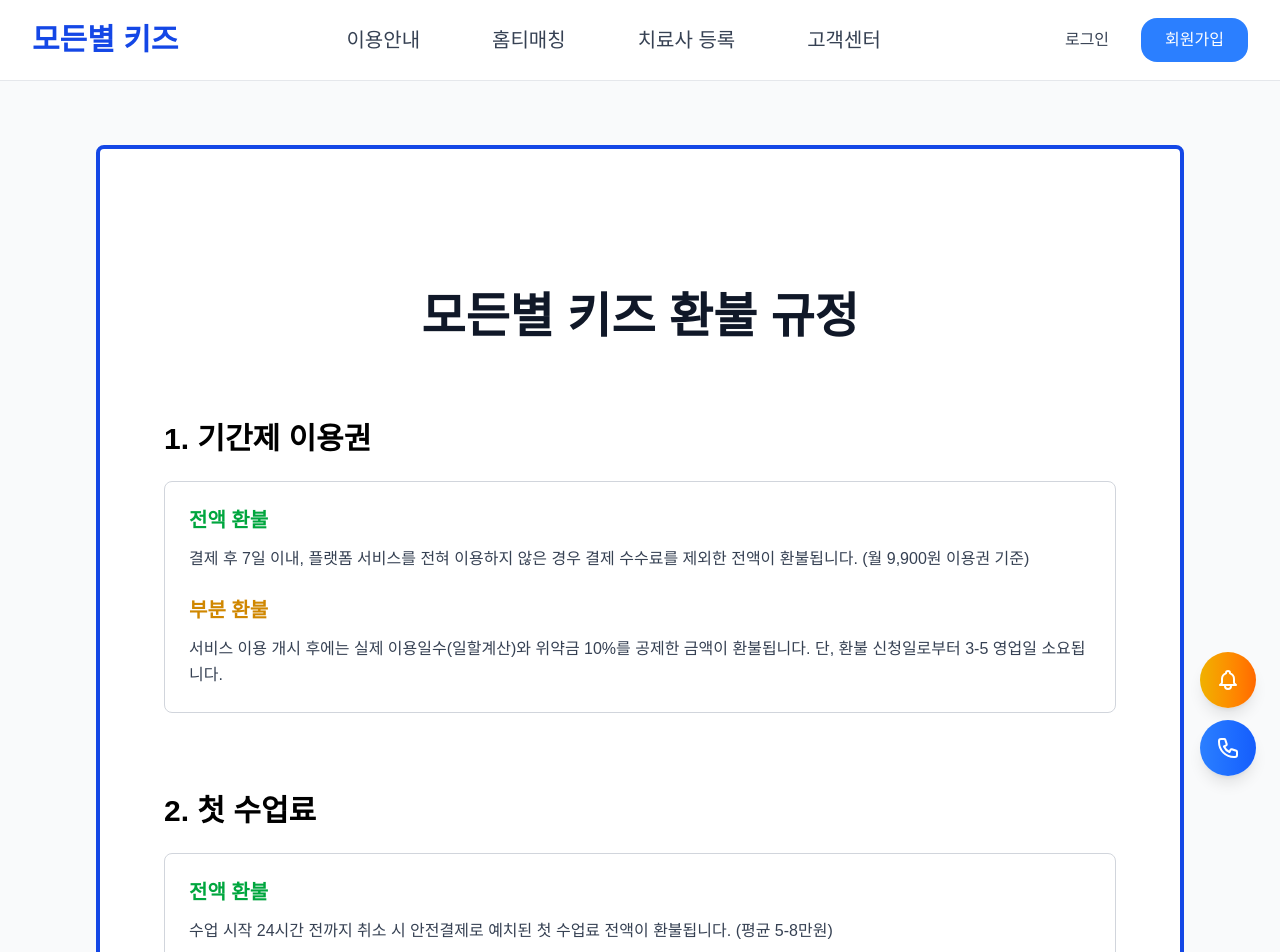
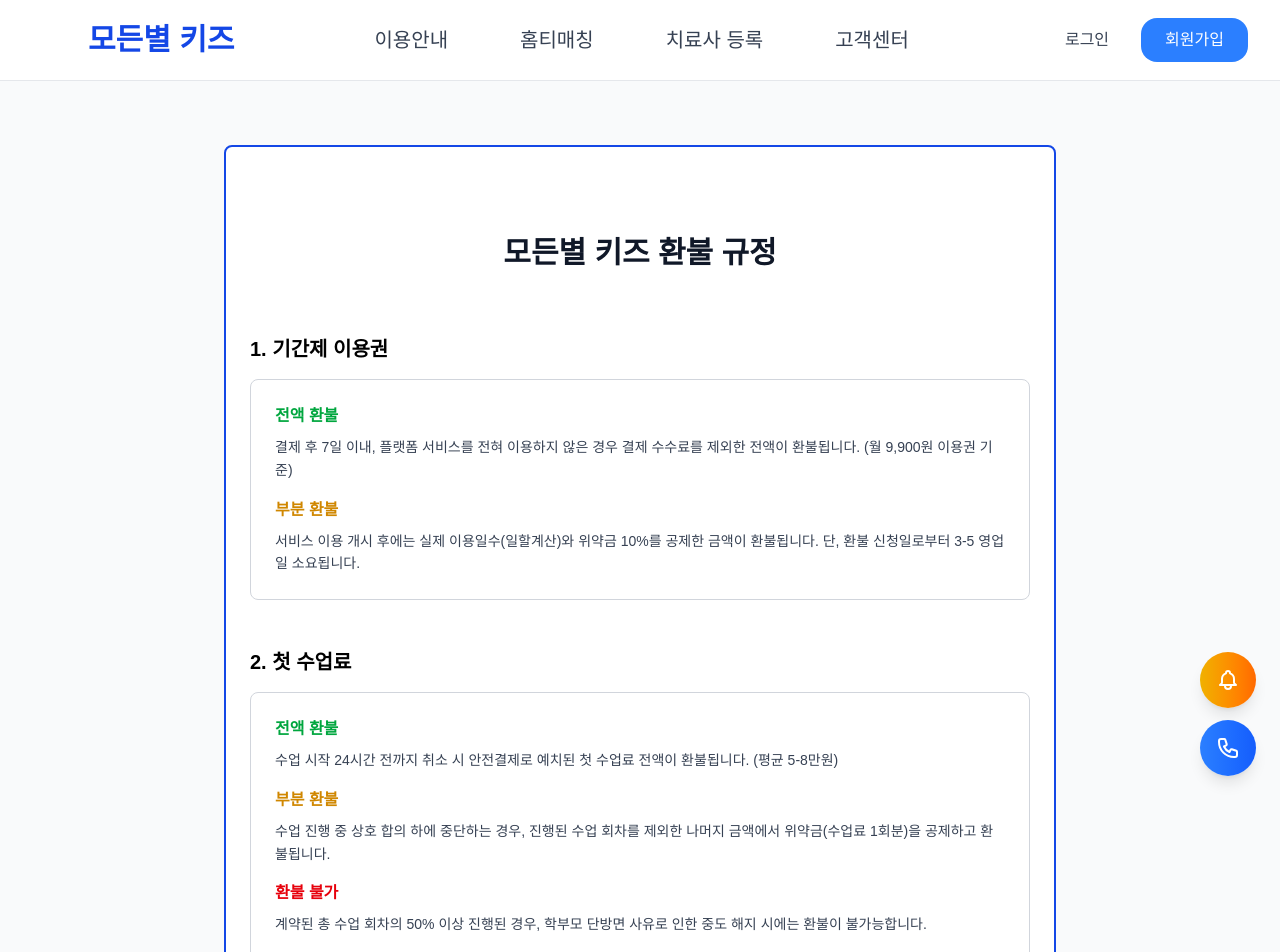
Before and after one commit to Hamyoungmin/momci, a Next.js app: page /refund-policy in a window 1280 px wide. Shown: the top 952 px of the page. Built offline with nearby package versions, Linux system fonts and the light colour scheme; no server answers.

Commit message:
feat: 비로그인 사이드바 적용 및 드롭다운 제거, 환불규정 스타일 비율 정렬, 치료사 신청 필수 서류 검증 추가, 지원자 배지 고정 및 순서 조정, 홈티매칭 레이아웃 폭 확장

```diff
--- a/src/app/parent-guide/page.tsx
+++ b/src/app/parent-guide/page.tsx
@@ -38,24 +38,10 @@ export default function ParentGuidePage() {
   // 이용권 구매 메뉴 렌더링 함수
   const renderPricingMenu = () => {
     if (!currentUser || !userData) {
-      // 비로그인 사용자는 드롭다운으로 둘 다 표시
       return (
-        <div className="relative group">
-          <button className="w-full text-gray-700 hover:bg-gray-50 text-left px-4 py-3 rounded-2xl text-sm font-medium transition-colors flex items-center justify-between">
-            이용권 구매
-            <svg className="w-4 h-4 transition-transform group-hover:rotate-180" fill="none" stroke="currentColor" viewBox="0 0 24 24">
-              <path strokeLinecap="round" strokeLinejoin="round" strokeWidth={2} d="M19 9l-7 7-7-7" />
-            </svg>
-          </button>
-          <div className="absolute left-0 top-full mt-1 w-full bg-white shadow-lg rounded-xl border border-gray-200 opacity-0 invisible group-hover:opacity-100 group-hover:visible transition-all duration-200 z-10">
-            <Link href="/parent-pricing" className="block px-4 py-3 text-sm text-gray-700 hover:bg-blue-50 hover:text-blue-600 transition-colors rounded-t-xl">
-              학부모용
-            </Link>
-            <Link href="/teacher-pricing" className="block px-4 py-3 text-sm text-gray-700 hover:bg-blue-50 hover:text-blue-600 transition-colors rounded-b-xl">
-              선생님용
-            </Link>
-          </div>
-        </div>
+        <Link href="/pricing" className="block w-full text-gray-700 hover:bg-gray-50 text-left px-4 py-3 rounded-2xl text-sm font-medium transition-colors">
+          이용권 구매
+        </Link>
       );
     }
 
--- a/src/app/refund-policy/page.tsx
+++ b/src/app/refund-policy/page.tsx
@@ -5,27 +5,27 @@ export default function RefundPolicyPage() {
     <div className="min-h-screen bg-gray-50">
       {/* 메인 환불규정 섹션 */}
       <section className="py-16">
-        <div className="max-w-6xl mx-auto px-4 sm:px-6 lg:px-8">
-          <div className="bg-white border-4 border-blue-700 rounded-lg p-16">
-            <div className="text-center mb-20 mt-20">
-              <h2 className="text-5xl font-bold text-gray-900 mb-4">모든별 키즈 환불 규정</h2>
+        <div className="max-w-4xl mx-auto px-4 sm:px-6 lg:px-8">
+          <div className="bg-white border-2 border-blue-700 rounded-lg p-6">
+            <div className="text-center mb-16 mt-16">
+              <h2 className="text-3xl font-bold text-gray-900 mb-4">모든별 키즈 환불 규정</h2>
             </div>
 
             {/* 1. 기간제 이용권 */}
-            <div className="mb-20">
-              <h3 className="text-3xl font-bold text-black mb-6">1. 기간제 이용권</h3>
+            <div className="mb-12">
+              <h3 className="text-xl font-bold text-black mb-4">1. 기간제 이용권</h3>
 
               <div className="border border-gray-300 rounded-lg p-6">
-                <div className="mb-6">
-                  <h4 className="text-xl font-bold text-green-600 mb-3">전액 환불</h4>
-                  <p className="text-gray-700 leading-relaxed">
+                <div className="mb-4">
+                  <h4 className="text-base font-bold text-green-600 mb-2">전액 환불</h4>
+                  <p className="text-gray-700 leading-relaxed text-sm">
                     결제 후 7일 이내, 플랫폼 서비스를 전혀 이용하지 않은 경우 결제 수수료를 제외한 전액이 환불됩니다. (월 9,900원 이용권 기준)
                   </p>
                 </div>
 
                 <div>
-                  <h4 className="text-xl font-bold text-yellow-600 mb-3">부분 환불</h4>
-                  <p className="text-gray-700 leading-relaxed">
+                  <h4 className="text-base font-bold text-yellow-600 mb-2">부분 환불</h4>
+                  <p className="text-gray-700 leading-relaxed text-sm">
                     서비스 이용 개시 후에는 실제 이용일수(일할계산)와 위약금 10%를 공제한 금액이 환불됩니다. 단, 환불 신청일로부터 3-5 영업일 소요됩니다.
                   </p>
                 </div>
@@ -33,27 +33,27 @@ export default function RefundPolicyPage() {
             </div>
 
             {/* 2. 첫 수업료 */}
-            <div className="mb-10">
-              <h3 className="text-3xl font-bold text-black mb-6">2. 첫 수업료</h3>
+            <div className="mb-12">
+              <h3 className="text-xl font-bold text-black mb-4">2. 첫 수업료</h3>
 
               <div className="border border-gray-300 rounded-lg p-6">
-                <div className="mb-6">
-                  <h4 className="text-xl font-bold text-green-600 mb-3">전액 환불</h4>
-                  <p className="text-gray-700 leading-relaxed">
+                <div className="mb-4">
+                  <h4 className="text-base font-bold text-green-600 mb-2">전액 환불</h4>
+                  <p className="text-gray-700 leading-relaxed text-sm">
                     수업 시작 24시간 전까지 취소 시 안전결제로 예치된 첫 수업료 전액이 환불됩니다. (평균 5-8만원)
                   </p>
                 </div>
 
-                <div className="mb-6">
-                  <h4 className="text-xl font-bold text-yellow-600 mb-3">부분 환불</h4>
-                  <p className="text-gray-700 leading-relaxed">
+                <div className="mb-4">
+                  <h4 className="text-base font-bold text-yellow-600 mb-2">부분 환불</h4>
+                  <p className="text-gray-700 leading-relaxed text-sm">
                     수업 진행 중 상호 합의 하에 중단하는 경우, 진행된 수업 회차를 제외한 나머지 금액에서 위약금(수업료 1회분)을 공제하고 환불됩니다.
                   </p>
                 </div>
 
                 <div>
-                  <h4 className="text-xl font-bold text-red-600 mb-3">환불 불가</h4>
-                  <p className="text-gray-700 leading-relaxed">
+                  <h4 className="text-base font-bold text-red-600 mb-2">환불 불가</h4>
+                  <p className="text-gray-700 leading-relaxed text-sm">
                     계약된 총 수업 회차의 50% 이상 진행된 경우, 학부모 단방면 사유로 인한 중도 해지 시에는 환불이 불가능합니다.
                   </p>
                 </div>
--- a/src/components/Header.tsx
+++ b/src/components/Header.tsx
@@ -31,7 +31,7 @@ export default function Header() {
       <div className="max-w-7xl mx-auto px-4 sm:px-6 lg:px-8">
         <div className="flex justify-between items-center h-20">
           {/* 로고 */}
-          <div className="flex-shrink-0">
+          <div className="flex-shrink-0 ml-14">
             <Link href="/" className="flex items-center">
               <span className="text-3xl font-bold text-blue-700">모든별 키즈</span>
             </Link>
--- a/src/components/pricing/ParentPricingPlans.tsx
+++ b/src/components/pricing/ParentPricingPlans.tsx
@@ -45,24 +45,10 @@ export default function ParentPricingPlans() {
   // 이용권 구매 메뉴 렌더링 함수
   const renderPricingMenu = () => {
     if (!currentUser || !userData) {
-      // 비로그인 사용자는 드롭다운으로 둘 다 표시 (현재 페이지가 학부모용이므로 강조)
       return (
-        <div className="relative group">
-          <div className="w-full bg-blue-50 text-blue-600 text-left px-4 py-3 rounded-2xl text-sm font-medium flex items-center justify-between">
-            이용권 구매
-            <svg className="w-4 h-4" fill="none" stroke="currentColor" viewBox="0 0 24 24">
-              <path strokeLinecap="round" strokeLinejoin="round" strokeWidth={2} d="M19 9l-7 7-7-7" />
-            </svg>
-          </div>
-          <div className="absolute left-0 top-full mt-1 w-full bg-white shadow-lg rounded-xl border border-gray-200 opacity-0 invisible group-hover:opacity-100 group-hover:visible transition-all duration-200 z-10">
-            <div className="block px-4 py-3 text-sm text-blue-600 bg-blue-50 rounded-t-xl font-medium">
-              학부모용
-            </div>
-            <Link href="/teacher-pricing" className="block px-4 py-3 text-sm text-gray-700 hover:bg-blue-50 hover:text-blue-600 transition-colors rounded-b-xl">
-              선생님용
-            </Link>
-          </div>
-        </div>
+        <Link href="/pricing" className="block w-full text-gray-700 hover:bg-gray-50 text-left px-4 py-3 rounded-2xl text-sm font-medium transition-colors">
+          이용권 구매
+        </Link>
       );
     }
 
--- a/src/components/pricing/TeacherPricingPlans.tsx
+++ b/src/components/pricing/TeacherPricingPlans.tsx
@@ -45,24 +45,10 @@ export default function TeacherPricingPlans() {
   // 이용권 구매 메뉴 렌더링 함수
   const renderPricingMenu = () => {
     if (!currentUser || !userData) {
-      // 비로그인 사용자는 드롭다운으로 둘 다 표시 (현재 페이지가 치료사용이므로 강조)
       return (
-        <div className="relative group">
-          <div className="w-full bg-blue-50 text-blue-600 text-left px-4 py-3 rounded-2xl text-sm font-medium flex items-center justify-between">
-            이용권 구매
-            <svg className="w-4 h-4" fill="none" stroke="currentColor" viewBox="0 0 24 24">
-              <path strokeLinecap="round" strokeLinejoin="round" strokeWidth={2} d="M19 9l-7 7-7-7" />
-            </svg>
-          </div>
-          <div className="absolute left-0 top-full mt-1 w-full bg-white shadow-lg rounded-xl border border-gray-200 opacity-0 invisible group-hover:opacity-100 group-hover:visible transition-all duration-200 z-10">
-            <Link href="/parent-pricing" className="block px-4 py-3 text-sm text-gray-700 hover:bg-blue-50 hover:text-blue-600 transition-colors rounded-t-xl">
-              학부모용
-            </Link>
-            <div className="block px-4 py-3 text-sm text-blue-600 bg-blue-50 rounded-b-xl font-medium">
-              선생님용
-            </div>
-          </div>
-        </div>
+        <Link href="/pricing" className="block w-full text-gray-700 hover:bg-gray-50 text-left px-4 py-3 rounded-2xl text-sm font-medium transition-colors">
+          이용권 구매
+        </Link>
       );
     }
 
--- a/src/components/teacher-apply/TeacherSearchBoard.tsx
+++ b/src/components/teacher-apply/TeacherSearchBoard.tsx
@@ -255,6 +255,11 @@ export default function TeacherSearchBoard() {
 
     if (licenseFiles.length === 0) {
       alert('자격증 사본을 업로드해주세요.');
+      return;
+    }
+
+    if (educationFiles.length === 0) {
+      alert('성범죄 경력 조회 증명서를 업로드해주세요.');
       return;
     }
 
```
Also changed, not shown: src/app/page.tsx (+9 -20 lines), src/app/pricing/page.tsx (+29 -12 lines), src/app/program-guide/page.tsx (+3 -17 lines), src/app/teacher-guide/page.tsx (+3 -17 lines), src/components/request/RequestBoardFirebase.tsx (+12 -12 lines), src/components/request/TherapistApplicationCard.tsx (+11 -11 lines), public/33.png (added), 1 other file (tests, documents, lock files or other folders).
